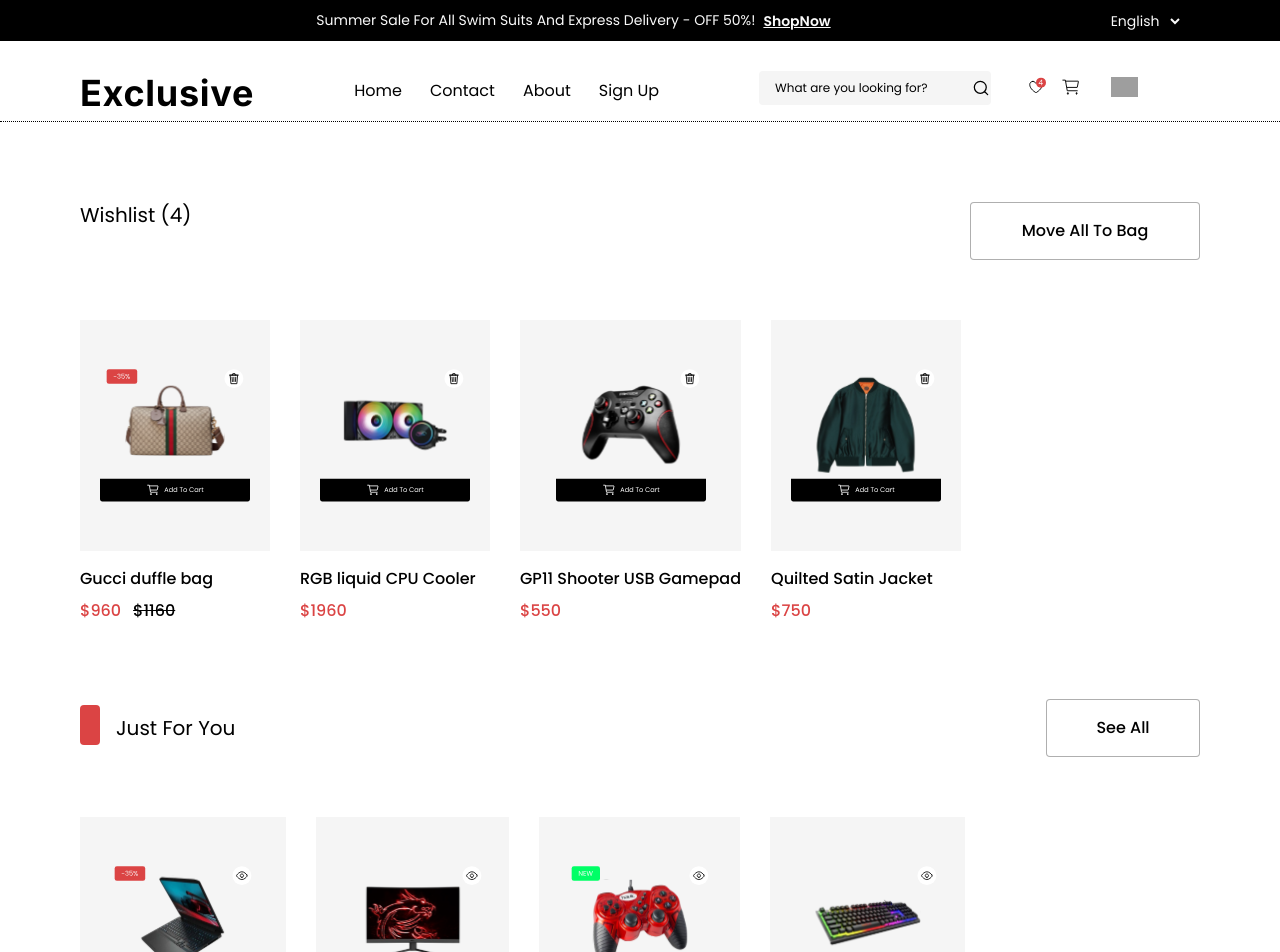
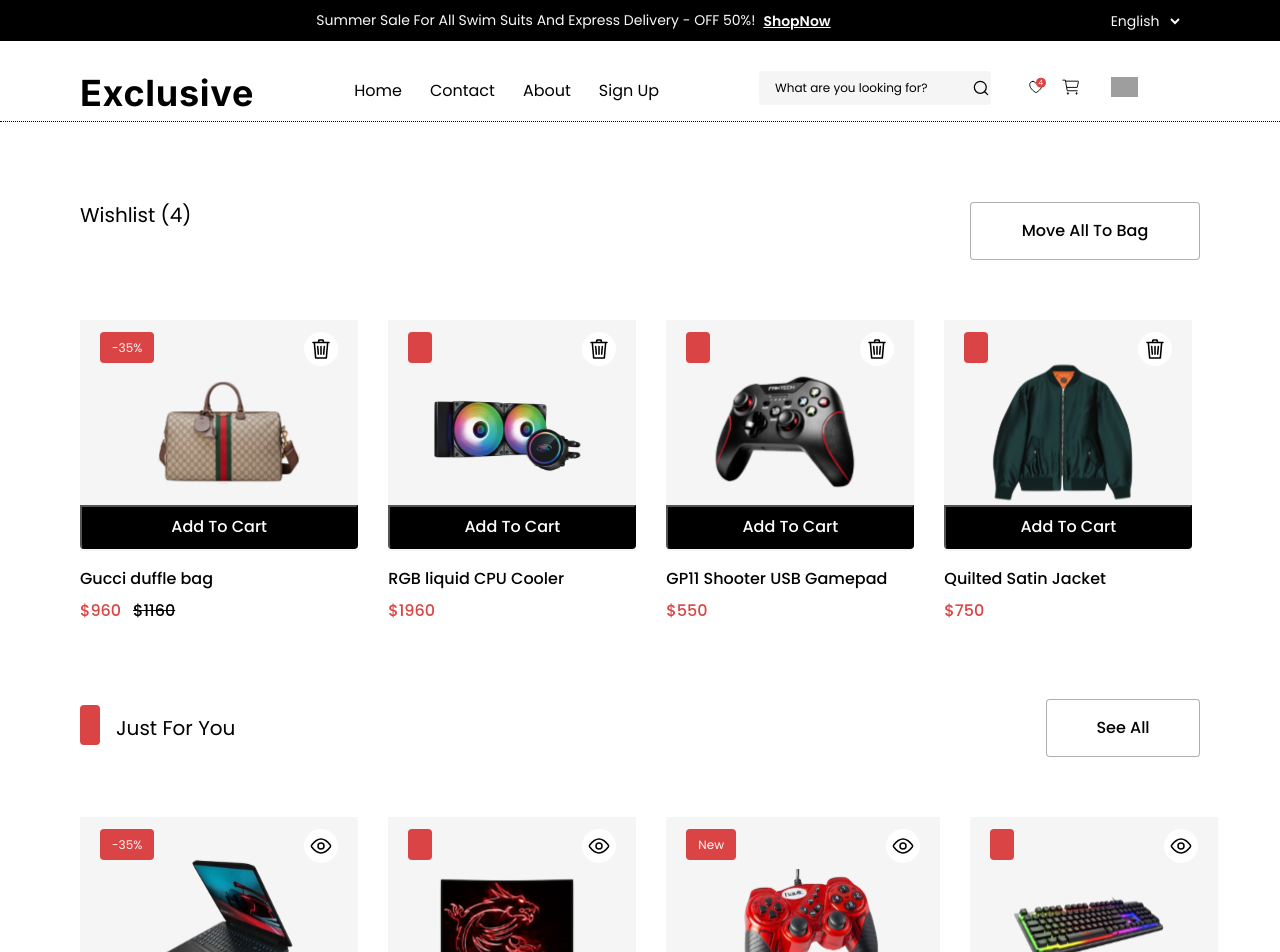
Before and after one commit to Agonsi123/task3Ecommerce, a React (Vite) app: page /wishlist in a window 1280 px wide. Shown: the top 952 px of the page. Built offline with nearby package versions, Linux system fonts and the light colour scheme; no server answers; grey boxes are pictures that could not be loaded.

Commit message:
UI changes on wishlist

```diff
--- a/src/components/cards/card1/Card.jsx
+++ b/src/components/cards/card1/Card.jsx
@@ -6,8 +6,10 @@
 
 const Card = ({
   text,
+  texT,
   eye,
   heart,
+  trash,
   image,
   title,
   newPrice,
@@ -17,17 +19,17 @@
   btn,
   description,
   onEyeClick,
+  onButtonClick
 }) => {
 
 
   return (
     <div className="cardContainer">
       <div className="topcardContainer">
-
-
         {text && eye && heart ? (
           <div className="topRight">
-            <p>{text}</p>
+            {text ? <p>{text}</p> : <p className="texT">{texT}</p>}
+
             <div className="img">{image}</div>
             <div className="topIcons">
               <div>{heart}</div>
@@ -38,18 +40,25 @@
           </div>
         ) : (
           <div className="topRight">
+            {text ? <p>{text}</p> : <p className="texT">{texT}</p>}
             <div className="img">{image}</div>
             <div className="topIcons">
               <div>{heart}</div>
               <div className="eye" onClick={onEyeClick}>
                 {eye}
               </div>
+              <div>{trash}</div>
             </div>
           </div>
         )}
 
-        {btn ? <button className="bottomCard">{btn}</button> : ""}
-        {/* <button className="bottomCard">Add To Cart</button> */}
+        {btn ? (
+          <button className="bottomCard" onClick={onButtonClick}>
+            {btn}
+          </button>
+        ) : (
+          ""
+        )}
       </div>
       <div className="cardContent">
         <h6>{title}</h6>
--- a/src/components/cards/card1/card.scss
+++ b/src/components/cards/card1/card.scss
@@ -35,6 +35,17 @@
             font-size: 12px;
             line-height: 16px;
             color: $text1-color;
+        }
+        .texT{
+            background-color: #00ff66;
+            height: 15px;
+            border-radius: 4px;
+            padding: 8px 12px;
+            color: $text1-color;
+            font-family: $family1;
+            font-weight: 400;
+            font-size: 12px;
+            line-height: 18px;
         }
 
         .img img{
--- a/src/components/cards/card3/Card3.jsx
+++ b/src/components/cards/card3/Card3.jsx
@@ -1,10 +1,11 @@
 import React from 'react';
 import './card3.scss';
 
-const Card3 = ({ text, eye, heart, image, title, price, star, num, color, description, onEyeClick }) => {
+const Card3 = ({ text, eye, heart, image, title, price, star, num, color, btn, description, onEyeClick }) => {
   return (
     <div className="card3Container">
-        {text && eye && heart ? (
+       <div className="topCard">
+         {text && eye && heart ? (
             <div className="cardsimage">
                 <p>{text}</p>
                 <div className="img">{image}</div>
@@ -27,6 +28,8 @@
                 </div>
             </div>
         )}
+        {btn ? <button className="bottomCard">{btn}</button> : ""}
+       </div>
 
       <div className="cardsContent">
         <h6>{title}</h6>
--- a/src/components/cards/card3/card3.scss
+++ b/src/components/cards/card3/card3.scss
@@ -12,6 +12,11 @@
     display: flex;
     flex-direction: column;
     gap: 16px;
+    .topCard{
+        background-color: $secondary-color;
+        padding: 12px 20px;
+        position: relative;
+    }
     .cardsimage{
         display: flex;
         justify-content: center;
@@ -33,6 +38,22 @@
     .img img{
         width: 150px;
         height: 200px;
+    }
+    .bottomCard{
+        width: 100%;
+        padding: 8px 12px;
+        position: absolute;
+        right: 0;
+        top: 80%;
+        font-weight: 500;
+        font-family: $family1;
+        font-size: 16px;
+        line-height: 24px;
+        color: $text2-color;
+        background-color: $primary-color;
+        border-bottom-left-radius: 4px;
+        border-bottom-right-radius: 4px;
+        cursor: pointer;
     }
     .cardsContent{
         display: flex;
--- a/src/components/landingPageComponents/exploreProducts/ExploreProducts.jsx
+++ b/src/components/landingPageComponents/exploreProducts/ExploreProducts.jsx
@@ -52,6 +52,7 @@
     price: "$360",
     star: FourStar,
     num: "(55)",
+    btn: "Add To Cart",
     description:
       "Comes in various sizes and styles, with features like secure zipper closure, top handles, and adjustable shoulder straps.",
   },
@@ -169,6 +170,7 @@
               price={product.price}
               star={<img src={product.star} alt="ratings" />}
               num={product.num}
+              btn={product.btn}
               onEyeClick={() => handleClick(product)}
             />
           </div>
--- a/src/pages/wishlist/Wishlist.jsx
+++ b/src/pages/wishlist/Wishlist.jsx
@@ -1,106 +1,125 @@
-import React from 'react';
-import './wishlist.scss';
-import Card from '../../components/cards/card1/Card';
-import wish1 from '../../assets/images/wish1.svg';
-import wish8 from "../../assets/images/wish8.svg";
-import wish2 from "../../assets/images/wish2.svg";
-import wish3 from "../../assets/images/wish3.svg";
-import wish4 from "../../assets/images/wish4.svg";
-import wish5 from "../../assets/images/wish5.svg";
-import wish6 from "../../assets/images/wish6.svg";
-import wish7 from "../../assets/images/wish7.svg";
+import React from "react";
+import "./wishlist.scss";
+import Card from "../../components/cards/card1/Card";
+import bsp2 from "../../assets/images/bsp2.svg";
+import bsp3 from "../../assets/images/bsp3.svg";
+import eop7 from "../../assets/images/eop7.svg";
+import eop8 from "../../assets/images/eop8.svg";
+import eop3 from "../../assets/images/eop3.svg";
+import hp3 from "../../assets/images/hp3.svg";
+import hp1 from "../../assets/images/hp1.svg";
+import hp2 from "../../assets/images/hp2.svg";
+import trash from "../../assets/images/trash.svg";
+import fillEye from "../../assets/images/fillEye.svg";
 import FiveStar from "../../assets/images/FiveStar.svg";
 import redRectangle from "../../assets/images/redRectangle.svg";
-import { useDispatch } from 'react-redux';
-import { addToCart, addMultipleToCart } from '../../store/inventorySlice';
-import { useNavigate } from 'react-router-dom';
-
+import { useDispatch } from "react-redux";
+import { addToCart, addMultipleToCart } from "../../store/inventorySlice";
+import { useNavigate } from "react-router-dom";
 
 const wishItems = [
   {
     id: 1,
-    image: <img src={wish1} alt="bag" />,
+    text: "-35%",
+    trash: trash,
+    image: <img src={bsp2} alt="bag" />,
     title: "Gucci duffle bag",
     newPrice: "$960",
     oldPrice: "$1160",
     star: "",
     num: "",
-    quantity: 1
+    btn: "Add To Cart",
+    quantity: 1,
   },
   {
     id: 2,
-    image: <img src={wish2} alt="bag" />,
+    trash: trash,
+    image: <img src={bsp3} alt="bag" />,
     title: "RGB liquid CPU Cooler",
     newPrice: "$1960",
     oldPrice: "",
     star: "",
     num: "",
-    quantity: 1
+    btn: "Add To Cart",
+    quantity: 1,
   },
   {
     id: 3,
-    image: <img src={wish3} alt="bag" />,
+    trash: trash,
+    image: <img src={eop7} alt="bag" />,
     title: "GP11 Shooter USB Gamepad",
     newPrice: "$550",
     oldPrice: "",
     star: "",
     num: "",
-    quantity: 1
+    btn: "Add To Cart",
+    quantity: 1,
   },
   {
     id: 4,
-    image: <img src={wish4} alt="bag" />,
+    trash: trash,
+    image: <img src={eop8} alt="bag" />,
     title: "Quilted Satin Jacket",
     newPrice: "$750",
     oldPrice: "",
     star: "",
     num: "",
-    quantity: 1
+    btn: "Add To Cart",
+    quantity: 1,
   },
   {
     id: 5,
-    image: <img src={wish5} alt="bag" />,
+    text: "-35%",
+    eye: fillEye,
+    image: <img src={eop3} alt="bag" />,
     title: "ASUS FHD Gaming Laptop",
     newPrice: "$960",
     oldPrice: "$1160",
-    star: <img src={FiveStar} alt='star' />,
+    star: <img src={FiveStar} alt="star" />,
     num: "(65)",
-    quantity: 1
+    btn: "Add To Cart",
+    quantity: 1,
   },
   {
     id: 6,
-    image: <img src={wish6} alt="bag" />,
+    eye: fillEye,
+    image: <img src={hp3} alt="bag" />,
     title: "IPS LCD Gaming Monitor",
     newPrice: "$1160",
     oldPrice: "",
     star: <img src={FiveStar} alt="bag" />,
     num: "(65)",
-    quantity: 1
+    btn: "Add To Cart",
+    quantity: 1,
   },
   {
     id: 7,
-    image: <img src={wish7} alt="bag" />,
+    texT: "New",
+    eye: fillEye,
+    image: <img src={hp1} alt="bag" />,
     title: "HAVIT HV-G92 Gamepad",
     newPrice: "$560",
     oldPrice: "",
     star: <img src={FiveStar} alt="bag" />,
     num: "(65)",
-    quantity: 1
+    btn: "Add To Cart",
+    quantity: 1,
   },
   {
     id: 8,
-    image: <img src={wish8} alt="bag" />,
+    eye: fillEye,
+    image: <img src={hp2} alt="bag" />,
     title: "AK-900 Wired Keyboard",
     newPrice: "$200",
     oldPrice: "",
     star: <img src={FiveStar} alt="bag" />,
     num: "(65)",
-    quantity: 1
+    btn: "Add To Cart",
+    quantity: 1,
   },
 ];
 
 const Wishlist = () => {
-
   const upperWishItems = wishItems.slice(0, 4);
   // console.log(upperWishItems);
 
@@ -113,17 +132,15 @@
   //To handle adding items to cart
   const handleAddToCart = (id) => {
     dispatch(addToCart(id));
-    navigate("/scart")
+    navigate("/scart");
   };
 
   // To handle bulk adding
   const handleMoveAllToBag = () => {
-    const allWishItemIds = wishItems.map(item => item.id);
+    const allWishItemIds = wishItems.map((item) => item.id);
     dispatch(addMultipleToCart(allWishItemIds));
     navigate("/scart");
   };
-
-
 
   return (
     <div className="wishlistContainer">
@@ -133,19 +150,21 @@
       </div>
       <div className="cards">
         {upperWishItems.map((card) => (
-          <div key={card.id} onClick={() => handleAddToCart(card.id)}>
+          <div key={card.id}>
             <Card
+              text={card.text}
+              trash={<img src={card.trash} alt="trash Icon" />}
               image={card.image}
               title={card.title}
               newPrice={card.newPrice}
               oldPrice={card.oldPrice}
               star={card.star}
               num={card.num}
+              btn={card.btn}
+              onButtonClick={() => handleAddToCart(card.id)}
             />
-
           </div>
         ))}
-
       </div>
       <div className="wishBottom">
         <div className="wishlistCont1">
@@ -159,22 +178,26 @@
         </div>
         <div className="cards">
           {lowerWishItems.map((card) => (
-            <div key={card.id} onClick={() => handleAddToCart(card.id)}>
+            <div key={card.id}>
               <Card
+                text={card.text}
+                texT={card.texT}
+                eye={<img src={card.eye} alt="eye Icon" />}
                 image={card.image}
                 title={card.title}
                 newPrice={card.newPrice}
                 oldPrice={card.oldPrice}
                 star={card.star}
                 num={card.num}
+                btn={card.btn}
+                onButtonClick={() => handleAddToCart(card.id)}
               />
             </div>
           ))}
-
         </div>
       </div>
     </div>
   );
-}
+};
 
-export default Wishlist
+export default Wishlist;
```
Also changed, not shown: src/assets/images/trash.svg (added).
